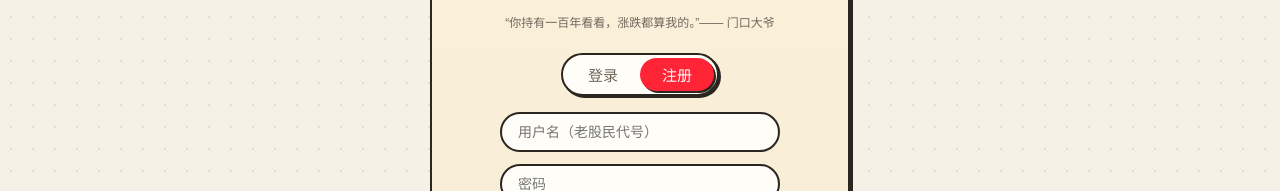
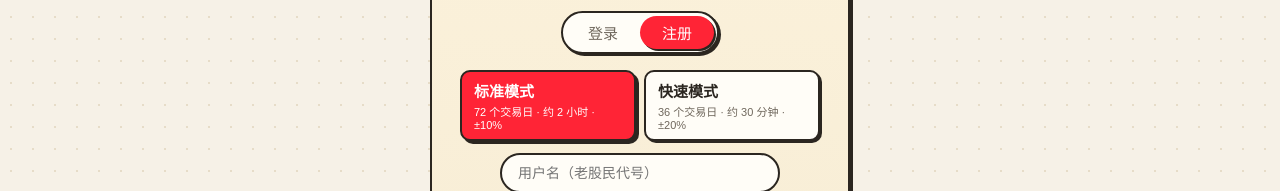
Before and after one commit to LaconicChip/Hold-Hundred-Year, a Vue app in the folder frontend/: page /login in a window 1280 px wide. Both pictures are taken after a click on the button "注册". Shown: the part 324-515 px from the top of the page. Built offline with nearby package versions, Linux system fonts and the light colour scheme; a web font is replaced by a local one.

Commit message:
feat(fe): 开户时可选标准/快速模式，倒计时、分时轮询与天数文案全部改读本局档案

```diff
--- a/frontend/src/api/auth.js
+++ b/frontend/src/api/auth.js
@@ -1,9 +1,9 @@
 // 鉴权相关接口
 import http from './http'
 
-// 注册：body {username,password} -> data {userId}
-export function register(username, password) {
-  return http.post('/api/auth/register', { username, password })
+// 注册：body {username,password,mode} -> data {userId}；mode 缺省 STANDARD（快速模式传 QUICK）
+export function register(username, password, gameMode) {
+  return http.post('/api/auth/register', { username, password, mode: gameMode || 'STANDARD' })
 }
 
 // 登录：body {username,password} -> data {token, userId, username}
--- a/frontend/src/components/StatusBar.vue
+++ b/frontend/src/components/StatusBar.vue
@@ -86,7 +86,7 @@ import { computed, ref, watch, onMounted, onUnmounted } from 'vue'
 import { useRouter } from 'vue-router'
 import { ElMessage, ElMessageBox } from 'element-plus'
 import { useMarketStore } from '@/stores/market'
-import { TICK_SECONDS } from '@/constants/rhythm'
+
 import { useQuotesStore } from '@/stores/quotes'
 import { useMessagesStore } from '@/stores/messages'
 import SvgIcon from './SvgIcon.vue'
@@ -168,7 +168,7 @@ function fmt(s) {
 const countdownText = computed(() => fmt(remaining.value))
 
 function recalibrate() {
-  if (market.isOpen) remaining.value = (market.countdownTicks || 0) * TICK_SECONDS
+  if (market.isOpen) remaining.value = (market.countdownTicks || 0) * market.tickSeconds
 }
 watch(() => market.countdownTicks, recalibrate)
 watch(() => market.isOpen, recalibrate)
--- a/frontend/src/stores/market.js
+++ b/frontend/src/stores/market.js
@@ -22,6 +22,14 @@ export const useMarketStore = defineStore('market', {
     tickIndex: 0,
     countdownTicks: 0,
     worldSeed: '',
+    // 本局游戏档案（新建局时选定，整局不变）：节奏与涨跌停都由它决定
+    mode: 'STANDARD',
+    modeLabel: '标准',
+    modeDescription: '',
+    tickMs: 1000,
+    daySeconds: 100,
+    totalDays: 72,
+    limitPct: 0.1,
     // 百年指数（StatusBar 指数块）：indexValue 当前值 / prevIndex 昨收基准 /
     // indexDayPct 当日涨跌幅（%），来自 MarketStateDTO
     indexValue: 0,
@@ -40,6 +48,11 @@ export const useMarketStore = defineStore('market', {
     // 终局态
     isEnded(state) {
       return state.marketState === 'BANKRUPT' || state.marketState === 'FINISHED'
+    },
+
+    // 每跳秒数（倒计时与分时轮询都用它，缺省兜底 1 秒）
+    tickSeconds(state) {
+      return state.tickMs > 0 ? state.tickMs / 1000 : 1
     },
 
     // 纪元旗标基调：bull / bear / shock（供纪元旗标样式）
--- a/frontend/src/stores/user.js
+++ b/frontend/src/stores/user.js
@@ -51,9 +51,9 @@ export const useUserStore = defineStore('user', {
       return data
     },
 
-    // 注册：成功后自动登录
-    async register(username, password) {
-      await apiRegister(username, password)
+    // 注册：选定本局模式（STANDARD/QUICK，整局不可改），成功后自动登录
+    async register(username, password, gameMode) {
+      await apiRegister(username, password, gameMode)
       return this.login(username, password)
     },
 
--- a/frontend/src/views/Assets.vue
+++ b/frontend/src/views/Assets.vue
@@ -266,7 +266,7 @@
     <section class="card">
       <div class="sec-head">
         <span class="card-title">
-          <SvgIcon name="chart" class="title-ic-sm" />{{ TOTAL_DAYS }} 天资产 vs 百年指数
+          <SvgIcon name="chart" class="title-ic-sm" />{{ market.totalDays || TOTAL_DAYS }} 天资产 vs 百年指数
         </span>
       </div>
       <div v-if="!curveHasData" class="empty curve-empty">
--- a/frontend/src/views/Login.vue
+++ b/frontend/src/views/Login.vue
@@ -29,6 +29,22 @@
           @click="mode = 'register'"
         >
           注册
+        </button>
+      </div>
+
+      <!-- 本局模式：只在开户时选，选定后整局不变 -->
+      <div v-if="mode === 'register'" class="gamemode-pick">
+        <button
+          v-for="opt in GAME_MODES"
+          :key="opt.code"
+          type="button"
+          class="gamemode-opt"
+          :class="{ on: gameMode === opt.code }"
+          :title="opt.desc"
+          @click="gameMode = opt.code"
+        >
+          <b>{{ opt.label }}</b>
+          <span>{{ opt.desc }}</span>
         </button>
       </div>
 
@@ -83,6 +99,13 @@ const router = useRouter()
 const user = useUserStore()
 
 const mode = ref('login')
+
+// 开户时可选的本局模式（与后端 GameMode 对齐）
+const GAME_MODES = [
+  { code: 'STANDARD', label: '标准模式', desc: '72 个交易日 · 约 2 小时 · ±10%' },
+  { code: 'QUICK', label: '快速模式', desc: '36 个交易日 · 约 30 分钟 · ±20%' }
+]
+const gameMode = ref('STANDARD')
 const username = ref('')
 const password = ref('')
 const confirmPwd = ref('')
@@ -127,7 +150,7 @@ async function onSubmit() {
     if (mode.value === 'login') {
       await user.login(username.value, password.value)
     } else {
-      await user.register(username.value, password.value)
+      await user.register(username.value, password.value, gameMode.value)
     }
     router.push('/market')
   } catch (e) {
@@ -260,6 +283,35 @@ async function onSubmit() {
 }
 .err-ic { width: 1em; height: 1em; flex: none; }
 
+.gamemode-pick {
+  display: flex;
+  gap: var(--sp-2);
+  margin-bottom: var(--sp-3);
+}
+.gamemode-opt {
+  flex: 1;
+  display: flex;
+  flex-direction: column;
+  align-items: flex-start;
+  gap: 2px;
+  padding: var(--sp-2) var(--sp-3);
+  background: var(--card);
+  border: var(--border);
+  border-radius: var(--radius-md);
+  box-shadow: var(--shadow-sm);
+  font-family: var(--font-fun);
+  color: var(--ink-2);
+  cursor: pointer;
+  text-align: left;
+}
+.gamemode-opt b { font-size: var(--fs-md); color: var(--ink); }
+.gamemode-opt span { font-size: var(--fs-xs); font-family: var(--font-body); }
+.gamemode-opt.on {
+  color: var(--on-brand);
+  background: var(--brand);
+  box-shadow: var(--shadow);
+}
+.gamemode-opt.on b, .gamemode-opt.on span { color: var(--on-brand); }
 .submit-btn { justify-content: center; margin-top: var(--sp-1); width: 100%; }
 .submit-ic { width: 1.1em; height: 1.1em; }
 
--- a/frontend/src/views/StockDetail.vue
+++ b/frontend/src/views/StockDetail.vue
@@ -299,7 +299,7 @@ onMounted(async () => {
   await loadChartData()
   intradayPoll = setInterval(() => {
     loadChartData()
-  }, TICK_MS)
+  }, market.tickMs || TICK_MS)
   await loadPosition()
   await user.fetchAssets().catch(() => {})
   await loadMessages()
```
